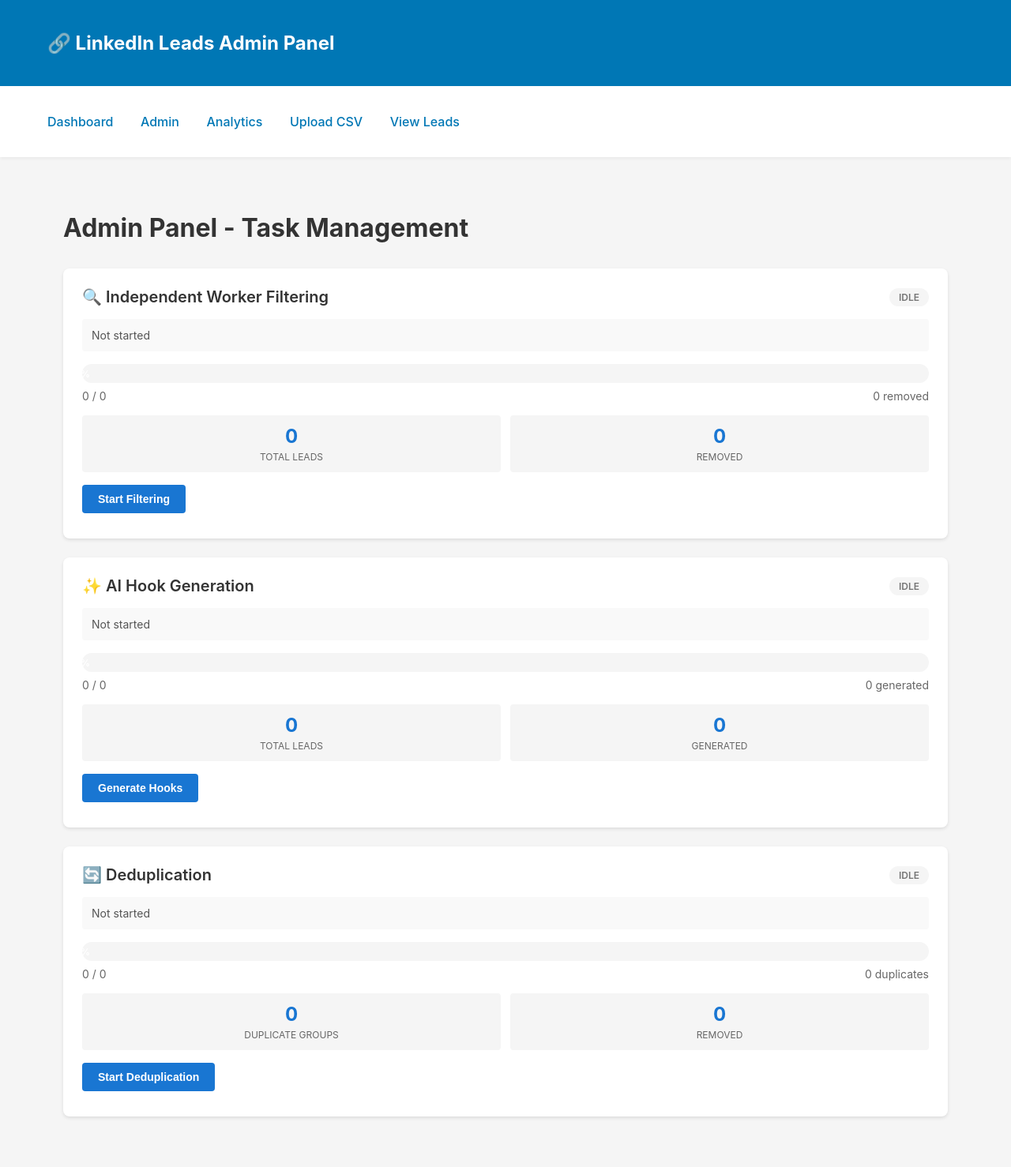
After one commit to mobius-engine/personalizedcampaign, a Flask app: page /admin in a window 1280 px wide. The commit adds this page. Shown: the whole page at 79% size. Run offline with Flask 3, Linux system fonts and the light colour scheme; some libraries are stand-ins or nearby versions.

Commit message:
Add real-time Admin Panel with task management and progress tracking
- Created /admin route with comprehensive task management dashboard
- Added real-time status tracking for 3 background tasks:
  * Independent worker filtering (AI-powered with gpt-4.1-mini)
  * Hook generation (AI-powered with gpt-4.1-mini)
  * Deduplication (LinkedIn URL-based)
- Live progress bars updating every 2 seconds via /api/task-status
- Start/stop controls for each task from admin panel
- Shows: progress %, current/total counts, removed/generated stats
- Displays timestamps for start/completion
- Status badges: Running, Complete, Idle, Error
- Added /api/start-deduplication endpoint
- Global task_status dict tracks all background task progress
- Clean, modern UI with real-time updates
- Added Admin link to navigation

```diff
--- a/main.py
+++ b/main.py
@@ -15,9 +15,44 @@ from werkzeug.utils import secure_filename
 from google.cloud import secretmanager
 from openai import OpenAI
 import threading
+import time
 
 app = Flask(__name__)
 app.secret_key = os.getenv('SECRET_KEY', 'dev-secret-key-change-in-production')
+
+# Global status tracking for background tasks
+task_status = {
+    'filtering': {
+        'running': False,
+        'progress': 0,
+        'total': 0,
+        'current': 0,
+        'removed': 0,
+        'message': 'Not started',
+        'started_at': None,
+        'completed_at': None
+    },
+    'hook_generation': {
+        'running': False,
+        'progress': 0,
+        'total': 0,
+        'current': 0,
+        'generated': 0,
+        'message': 'Not started',
+        'started_at': None,
+        'completed_at': None
+    },
+    'deduplication': {
+        'running': False,
+        'progress': 0,
+        'total': 0,
+        'current': 0,
+        'duplicates': 0,
+        'message': 'Not started',
+        'started_at': None,
+        'completed_at': None
+    }
+}
 
 # Database configuration
 DB_CONFIG = {
@@ -373,7 +408,17 @@ Generate only the hook paragraph, nothing else."""
 
 def generate_hooks_background():
     """Background task to generate hooks for leads without hooks."""
+    global task_status
+
     try:
+        # Initialize status
+        task_status['hook_generation']['running'] = True
+        task_status['hook_generation']['started_at'] = datetime.now().isoformat()
+        task_status['hook_generation']['message'] = 'Starting hook generation...'
+        task_status['hook_generation']['progress'] = 0
+        task_status['hook_generation']['current'] = 0
+        task_status['hook_generation']['generated'] = 0
+
         print("🚀 Starting background hook generation...")
         conn = get_db_connection()
         cursor = conn.cursor(cursor_factory=RealDictCursor)
@@ -383,10 +428,17 @@ def generate_hooks_background():
         leads_without_hooks = cursor.fetchall()
 
         total_leads = len(leads_without_hooks)
+        task_status['hook_generation']['total'] = total_leads
+        task_status['hook_generation']['message'] = f'Found {total_leads} leads without hooks'
+
         print(f"📊 Found {total_leads} leads without hooks")
 
         hooks_generated = 0
         for idx, lead in enumerate(leads_without_hooks, 1):
+            task_status['hook_generation']['current'] = idx
+            task_status['hook_generation']['progress'] = int((idx / total_leads) * 100)
+            task_status['hook_generation']['message'] = f'Generating hook {idx}/{total_leads}...'
+
             print(f"⏳ Generating hook {idx}/{total_leads} for lead ID {lead['id']}...")
             hook = generate_hook_for_lead(lead)
             if hook:
@@ -397,14 +449,23 @@ def generate_hooks_background():
                 """, (hook, lead['id']))
                 conn.commit()
                 hooks_generated += 1
+                task_status['hook_generation']['generated'] = hooks_generated
                 print(f"✅ Generated hook {hooks_generated}/{total_leads}")
 
         cursor.close()
         conn.close()
 
+        # Mark as complete
+        task_status['hook_generation']['running'] = False
+        task_status['hook_generation']['progress'] = 100
+        task_status['hook_generation']['completed_at'] = datetime.now().isoformat()
+        task_status['hook_generation']['message'] = f'Complete! Generated {hooks_generated} hooks'
+
         print(f"🎉 Background hook generation complete! Generated {hooks_generated} hooks.")
     except Exception as e:
         print(f"❌ Error in background hook generation: {e}")
+        task_status['hook_generation']['running'] = False
+        task_status['hook_generation']['message'] = f'Error: {str(e)}'
 
 
 @app.route('/api/generate-hook/<int:lead_id>', methods=['POST'])
@@ -510,13 +571,25 @@ Respond with ONLY: KEEP or REMOVE"""
 
 def filter_independent_workers_background():
     """Background task to filter out independent/non-traditional workers using AI with parallel processing."""
+    global task_status
+
     try:
+        # Initialize status
+        task_status['filtering']['running'] = True
+        task_status['filtering']['started_at'] = datetime.now().isoformat()
+        task_status['filtering']['message'] = 'Starting filtering...'
+        task_status['filtering']['progress'] = 0
+        task_status['filtering']['current'] = 0
+        task_status['filtering']['removed'] = 0
+
         print("🚀 Starting independent worker filtering with parallel processing...")
 
         # Get OpenAI API key
         api_key = get_openai_api_key()
         if not api_key:
             print("❌ No OpenAI API key available")
+            task_status['filtering']['running'] = False
+            task_status['filtering']['message'] = 'Error: No API key'
             return
 
         conn = get_db_connection()
@@ -529,6 +602,9 @@ def filter_independent_workers_background():
         conn.close()
 
         total_leads = len(all_leads)
+        task_status['filtering']['total'] = total_leads
+        task_status['filtering']['message'] = f'Analyzing {total_leads} leads with 10 parallel workers...'
+
         print(f"📊 Analyzing {total_leads} leads for employment type with 10 parallel workers...")
 
         # Use ThreadPoolExecutor for parallel processing
@@ -545,13 +621,22 @@ def filter_independent_workers_background():
                 completed += 1
                 result = future.result()
 
+                # Update status
+                task_status['filtering']['current'] = completed
+                task_status['filtering']['progress'] = int((completed / total_leads) * 100)
+
                 if result['decision'] == 'REMOVE':
                     leads_to_remove.append(result['id'])
+                    task_status['filtering']['removed'] = len(leads_to_remove)
+                    task_status['filtering']['message'] = f'Analyzed {completed}/{total_leads} - Removing {len(leads_to_remove)} leads'
                     print(f"   ❌ [{completed}/{total_leads}] REMOVE: {result['name']} - {result['title']} ({result['company']})")
                 else:
+                    task_status['filtering']['message'] = f'Analyzed {completed}/{total_leads} - Removing {len(leads_to_remove)} leads'
                     print(f"   ✅ [{completed}/{total_leads}] KEEP: {result['name']} - {result['title']} ({result['company']})")
 
         # Delete leads in a fresh connection
+        task_status['filtering']['message'] = f'Deleting {len(leads_to_remove)} leads from database...'
+
         if leads_to_remove:
             print(f"\n🗑️  Deleting {len(leads_to_remove)} independent/non-traditional workers...")
             conn = get_db_connection()
@@ -564,10 +649,18 @@ def filter_independent_workers_background():
         else:
             print("✅ No leads to remove")
 
+        # Mark as complete
+        task_status['filtering']['running'] = False
+        task_status['filtering']['progress'] = 100
+        task_status['filtering']['completed_at'] = datetime.now().isoformat()
+        task_status['filtering']['message'] = f'Complete! Removed {len(leads_to_remove)} leads, kept {total_leads - len(leads_to_remove)} leads'
+
         print(f"🎉 Independent worker filtering complete! Removed {len(leads_to_remove)} leads, kept {total_leads - len(leads_to_remove)} leads")
 
     except Exception as e:
         print(f"❌ Error in independent worker filtering: {e}")
+        task_status['filtering']['running'] = False
+        task_status['filtering']['message'] = f'Error: {str(e)}'
         import traceback
         traceback.print_exc()
 
@@ -653,6 +746,101 @@ def api_mark_viewed(lead_id):
         })
     else:
         return jsonify({'error': 'Lead not found'}), 404
+
+
+@app.route('/admin')
+def admin_panel():
+    """Admin panel with task management."""
+    return render_template('admin.html')
+
+
+@app.route('/api/task-status')
+def api_task_status():
+    """Get status of all background tasks."""
+    return jsonify(task_status)
+
+
+@app.route('/api/start-deduplication', methods=['POST'])
+def api_start_deduplication():
+    """Start deduplication process."""
+    if task_status['deduplication']['running']:
+        return jsonify({'error': 'Deduplication already running'}), 400
+
+    thread = threading.Thread(target=run_deduplication_background)
+    thread.daemon = True
+    thread.start()
+
+    return jsonify({
+        'success': True,
+        'message': 'Deduplication started'
+    })
+
+
+def run_deduplication_background():
+    """Background task to deduplicate leads."""
+    global task_status
+
+    try:
+        # Initialize status
+        task_status['deduplication']['running'] = True
+        task_status['deduplication']['started_at'] = datetime.now().isoformat()
+        task_status['deduplication']['message'] = 'Starting deduplication...'
+        task_status['deduplication']['progress'] = 0
+        task_status['deduplication']['duplicates'] = 0
+
+        print("🚀 Starting deduplication...")
+        conn = get_db_connection()
+        cursor = conn.cursor()
+
+        # Find duplicates by LinkedIn URL
+        task_status['deduplication']['message'] = 'Finding duplicates...'
+        cursor.execute("""
+            SELECT linkedin_url, COUNT(*) as count, array_agg(id ORDER BY created_at) as ids
+            FROM leads
+            WHERE linkedin_url IS NOT NULL AND linkedin_url != ''
+            GROUP BY linkedin_url
+            HAVING COUNT(*) > 1
+        """)
+        duplicates = cursor.fetchall()
+
+        total_groups = len(duplicates)
+        task_status['deduplication']['total'] = total_groups
+        task_status['deduplication']['message'] = f'Found {total_groups} duplicate groups'
+
+        print(f"📊 Found {total_groups} duplicate groups")
+
+        total_removed = 0
+        for idx, (url, count, ids) in enumerate(duplicates, 1):
+            # Keep first, delete rest
+            ids_to_delete = ids[1:]
+            cursor.execute("DELETE FROM leads WHERE id = ANY(%s)", (ids_to_delete,))
+            conn.commit()
+            total_removed += len(ids_to_delete)
+
+            task_status['deduplication']['current'] = idx
+            task_status['deduplication']['progress'] = int((idx / total_groups) * 100)
+            task_status['deduplication']['duplicates'] = total_removed
+            task_status['deduplication']['message'] = f'Processed {idx}/{total_groups} groups - Removed {total_removed} duplicates'
+
+            print(f"✅ [{idx}/{total_groups}] Removed {len(ids_to_delete)} duplicates for {url}")
+
+        cursor.close()
+        conn.close()
+
+        # Mark as complete
+        task_status['deduplication']['running'] = False
+        task_status['deduplication']['progress'] = 100
+        task_status['deduplication']['completed_at'] = datetime.now().isoformat()
+        task_status['deduplication']['message'] = f'Complete! Removed {total_removed} duplicate leads'
+
+        print(f"🎉 Deduplication complete! Removed {total_removed} duplicates")
+
+    except Exception as e:
+        print(f"❌ Error in deduplication: {e}")
+        task_status['deduplication']['running'] = False
+        task_status['deduplication']['message'] = f'Error: {str(e)}'
+        import traceback
+        traceback.print_exc()
 
 
 @app.route('/analytics')
--- /dev/null
+++ b/templates/admin.html
@@ -0,0 +1,387 @@
+{% extends "base.html" %}
+
+{% block title %}Admin Panel - Task Management{% endblock %}
+
+{% block content %}
+<style>
+    .admin-container {
+        max-width: 1200px;
+        margin: 0 auto;
+        padding: 20px;
+    }
+
+    .task-card {
+        background: white;
+        border-radius: 8px;
+        padding: 24px;
+        margin-bottom: 24px;
+        box-shadow: 0 2px 4px rgba(0,0,0,0.1);
+    }
+
+    .task-header {
+        display: flex;
+        justify-content: space-between;
+        align-items: center;
+        margin-bottom: 16px;
+    }
+
+    .task-title {
+        font-size: 20px;
+        font-weight: 600;
+        color: #333;
+    }
+
+    .task-status {
+        display: inline-block;
+        padding: 4px 12px;
+        border-radius: 12px;
+        font-size: 12px;
+        font-weight: 600;
+        text-transform: uppercase;
+    }
+
+    .status-running {
+        background: #e3f2fd;
+        color: #1976d2;
+    }
+
+    .status-complete {
+        background: #e8f5e9;
+        color: #388e3c;
+    }
+
+    .status-idle {
+        background: #f5f5f5;
+        color: #757575;
+    }
+
+    .status-error {
+        background: #ffebee;
+        color: #d32f2f;
+    }
+
+    .progress-container {
+        margin: 16px 0;
+    }
+
+    .progress-bar-wrapper {
+        width: 100%;
+        height: 24px;
+        background: #f5f5f5;
+        border-radius: 12px;
+        overflow: hidden;
+        position: relative;
+    }
+
+    .progress-bar {
+        height: 100%;
+        background: linear-gradient(90deg, #1976d2, #42a5f5);
+        transition: width 0.3s ease;
+        display: flex;
+        align-items: center;
+        justify-content: center;
+        color: white;
+        font-size: 12px;
+        font-weight: 600;
+    }
+
+    .progress-info {
+        display: flex;
+        justify-content: space-between;
+        margin-top: 8px;
+        font-size: 14px;
+        color: #666;
+    }
+
+    .task-message {
+        margin: 12px 0;
+        padding: 12px;
+        background: #f9f9f9;
+        border-radius: 4px;
+        font-size: 14px;
+        color: #555;
+    }
+
+    .task-stats {
+        display: grid;
+        grid-template-columns: repeat(auto-fit, minmax(150px, 1fr));
+        gap: 12px;
+        margin: 16px 0;
+    }
+
+    .stat-item {
+        padding: 12px;
+        background: #f5f5f5;
+        border-radius: 4px;
+        text-align: center;
+    }
+
+    .stat-value {
+        font-size: 24px;
+        font-weight: 700;
+        color: #1976d2;
+    }
+
+    .stat-label {
+        font-size: 12px;
+        color: #666;
+        text-transform: uppercase;
+        margin-top: 4px;
+    }
+
+    .action-button {
+        padding: 10px 20px;
+        background: #1976d2;
+        color: white;
+        border: none;
+        border-radius: 4px;
+        font-size: 14px;
+        font-weight: 600;
+        cursor: pointer;
+        transition: background 0.2s;
+    }
+
+    .action-button:hover {
+        background: #1565c0;
+    }
+
+    .action-button:disabled {
+        background: #ccc;
+        cursor: not-allowed;
+    }
+
+    .timestamp {
+        font-size: 12px;
+        color: #999;
+        margin-top: 8px;
+    }
+</style>
+
+<div class="admin-container">
+    <h1 style="margin-bottom: 32px;">Admin Panel - Task Management</h1>
+
+    <!-- Independent Worker Filtering -->
+    <div class="task-card" id="filtering-card">
+        <div class="task-header">
+            <div class="task-title">🔍 Independent Worker Filtering</div>
+            <span class="task-status status-idle" id="filtering-status">Idle</span>
+        </div>
+
+        <div class="task-message" id="filtering-message">Remove independent consultants, freelancers, and entrepreneurs. Keep traditional corporate employees.</div>
+
+        <div class="progress-container">
+            <div class="progress-bar-wrapper">
+                <div class="progress-bar" id="filtering-progress" style="width: 0%">0%</div>
+            </div>
+            <div class="progress-info">
+                <span id="filtering-current">0 / 0</span>
+                <span id="filtering-removed">0 removed</span>
+            </div>
+        </div>
+
+        <div class="task-stats">
+            <div class="stat-item">
+                <div class="stat-value" id="filtering-total">0</div>
+                <div class="stat-label">Total Leads</div>
+            </div>
+            <div class="stat-item">
+                <div class="stat-value" id="filtering-removed-stat">0</div>
+                <div class="stat-label">Removed</div>
+            </div>
+        </div>
+
+        <button class="action-button" id="filtering-button" onclick="startFiltering()">Start Filtering</button>
+        <div class="timestamp" id="filtering-timestamp"></div>
+    </div>
+
+    <!-- Hook Generation -->
+    <div class="task-card" id="hook-card">
+        <div class="task-header">
+            <div class="task-title">✨ AI Hook Generation</div>
+            <span class="task-status status-idle" id="hook-status">Idle</span>
+        </div>
+
+        <div class="task-message" id="hook-message">Generate personalized AI hooks for all leads using gpt-4.1-mini.</div>
+
+        <div class="progress-container">
+            <div class="progress-bar-wrapper">
+                <div class="progress-bar" id="hook-progress" style="width: 0%">0%</div>
+            </div>
+            <div class="progress-info">
+                <span id="hook-current">0 / 0</span>
+                <span id="hook-generated">0 generated</span>
+            </div>
+        </div>
+
+        <div class="task-stats">
+            <div class="stat-item">
+                <div class="stat-value" id="hook-total">0</div>
+                <div class="stat-label">Total Leads</div>
+            </div>
+            <div class="stat-item">
+                <div class="stat-value" id="hook-generated-stat">0</div>
+                <div class="stat-label">Generated</div>
+            </div>
+        </div>
+
+        <button class="action-button" id="hook-button" onclick="startHookGeneration()">Generate Hooks</button>
+        <div class="timestamp" id="hook-timestamp"></div>
+    </div>
+
+    <!-- Deduplication -->
+    <div class="task-card" id="dedup-card">
+        <div class="task-header">
+            <div class="task-title">🔄 Deduplication</div>
+            <span class="task-status status-idle" id="dedup-status">Idle</span>
+        </div>
+
+        <div class="task-message" id="dedup-message">Remove duplicate leads based on LinkedIn URL.</div>
+
+        <div class="progress-container">
+            <div class="progress-bar-wrapper">
+                <div class="progress-bar" id="dedup-progress" style="width: 0%">0%</div>
+            </div>
+            <div class="progress-info">
+                <span id="dedup-current">0 / 0</span>
+                <span id="dedup-duplicates">0 duplicates</span>
+            </div>
+        </div>
+
+        <div class="task-stats">
+            <div class="stat-item">
+                <div class="stat-value" id="dedup-total">0</div>
+                <div class="stat-label">Duplicate Groups</div>
+            </div>
+            <div class="stat-item">
+                <div class="stat-value" id="dedup-duplicates-stat">0</div>
+                <div class="stat-label">Removed</div>
+            </div>
+        </div>
+
+        <button class="action-button" id="dedup-button" onclick="startDeduplication()">Start Deduplication</button>
+        <div class="timestamp" id="dedup-timestamp"></div>
+    </div>
+</div>
+
+<script>
+// Update status every 2 seconds
+setInterval(updateStatus, 2000);
+updateStatus(); // Initial load
+
+function updateStatus() {
+    fetch('/api/task-status')
+        .then(response => response.json())
+        .then(data => {
+            updateTaskUI('filtering', data.filtering);
+            updateTaskUI('hook', data.hook_generation);
+            updateTaskUI('dedup', data.deduplication);
+        })
+        .catch(error => console.error('Error fetching status:', error));
+}
+
+function updateTaskUI(taskName, taskData) {
+    const statusMap = {
+        'filtering': 'filtering',
+        'hook': 'hook',
+        'dedup': 'dedup'
+    };
+
+    const prefix = statusMap[taskName];
+
+    // Update status badge
+    const statusEl = document.getElementById(`${prefix}-status`);
+    if (taskData.running) {
+        statusEl.textContent = 'Running';
+        statusEl.className = 'task-status status-running';
+    } else if (taskData.completed_at) {
+        statusEl.textContent = 'Complete';
+        statusEl.className = 'task-status status-complete';
+    } else if (taskData.message && taskData.message.includes('Error')) {
+        statusEl.textContent = 'Error';
+        statusEl.className = 'task-status status-error';
+    } else {
+        statusEl.textContent = 'Idle';
+        statusEl.className = 'task-status status-idle';
+    }
+
+    // Update progress bar
+    const progressBar = document.getElementById(`${prefix}-progress`);
+    progressBar.style.width = `${taskData.progress}%`;
+    progressBar.textContent = `${taskData.progress}%`;
+
+    // Update message
+    document.getElementById(`${prefix}-message`).textContent = taskData.message;
+
+    // Update current progress
+    document.getElementById(`${prefix}-current`).textContent = `${taskData.current} / ${taskData.total}`;
+
+    // Update total
+    document.getElementById(`${prefix}-total`).textContent = taskData.total;
+
+    // Update specific stats
+    if (taskName === 'filtering') {
+        document.getElementById(`${prefix}-removed`).textContent = `${taskData.removed} removed`;
+        document.getElementById(`${prefix}-removed-stat`).textContent = taskData.removed;
+    } else if (taskName === 'hook') {
+        document.getElementById(`${prefix}-generated`).textContent = `${taskData.generated} generated`;
+        document.getElementById(`${prefix}-generated-stat`).textContent = taskData.generated;
+    } else if (taskName === 'dedup') {
+        document.getElementById(`${prefix}-duplicates`).textContent = `${taskData.duplicates} duplicates`;
+        document.getElementById(`${prefix}-duplicates-stat`).textContent = taskData.duplicates;
+    }
+
+    // Update timestamp
+    const timestampEl = document.getElementById(`${prefix}-timestamp`);
+    if (taskData.started_at) {
+        const startTime = new Date(taskData.started_at).toLocaleString();
+        if (taskData.completed_at) {
+            const endTime = new Date(taskData.completed_at).toLocaleString();
+            timestampEl.textContent = `Started: ${startTime} | Completed: ${endTime}`;
+        } else {
+            timestampEl.textContent = `Started: ${startTime}`;
+        }
+    }
+
+    // Update button state
+    const button = document.getElementById(`${prefix}-button`);
+    button.disabled = taskData.running;
+}
+
+function startFiltering() {
+    if (confirm('Start filtering to remove independent workers? This will analyze all leads with AI.')) {
+        fetch('/api/filter-independent-workers', { method: 'POST' })
+            .then(response => response.json())
+            .then(data => {
+                alert(data.message);
+                updateStatus();
+            })
+            .catch(error => alert('Error starting filtering: ' + error));
+    }
+}
+
+function startHookGeneration() {
+    if (confirm('Start generating AI hooks for all leads without hooks?')) {
+        fetch('/api/generate-all-hooks', { method: 'POST' })
+            .then(response => response.json())
+            .then(data => {
+                alert(data.message);
+                updateStatus();
+            })
+            .catch(error => alert('Error starting hook generation: ' + error));
+    }
+}
+
+function startDeduplication() {
+    if (confirm('Start deduplication? This will remove duplicate leads based on LinkedIn URL.')) {
+        fetch('/api/start-deduplication', { method: 'POST' })
+            .then(response => response.json())
+            .then(data => {
+                alert(data.message);
+                updateStatus();
+            })
+            .catch(error => alert('Error starting deduplication: ' + error));
+    }
+}
+</script>
+
+{% endblock %}
--- a/templates/base.html
+++ b/templates/base.html
@@ -154,6 +154,7 @@
     <nav>
         <div class="container">
             <a href="/">Dashboard</a>
+            <a href="/admin">Admin</a>
             <a href="/analytics">Analytics</a>
             <a href="/upload">Upload CSV</a>
             <a href="/leads">View Leads</a>
```
Also changed, not shown: kill_idle_connections.py (added, +63 -0 lines).
